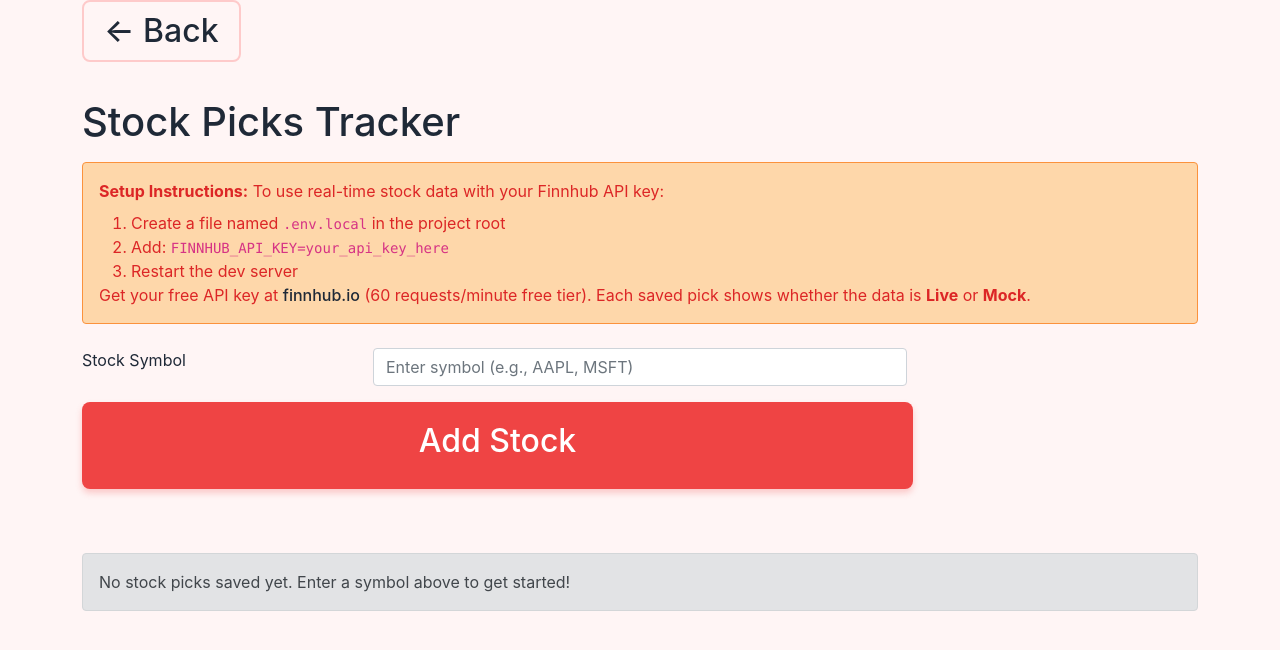
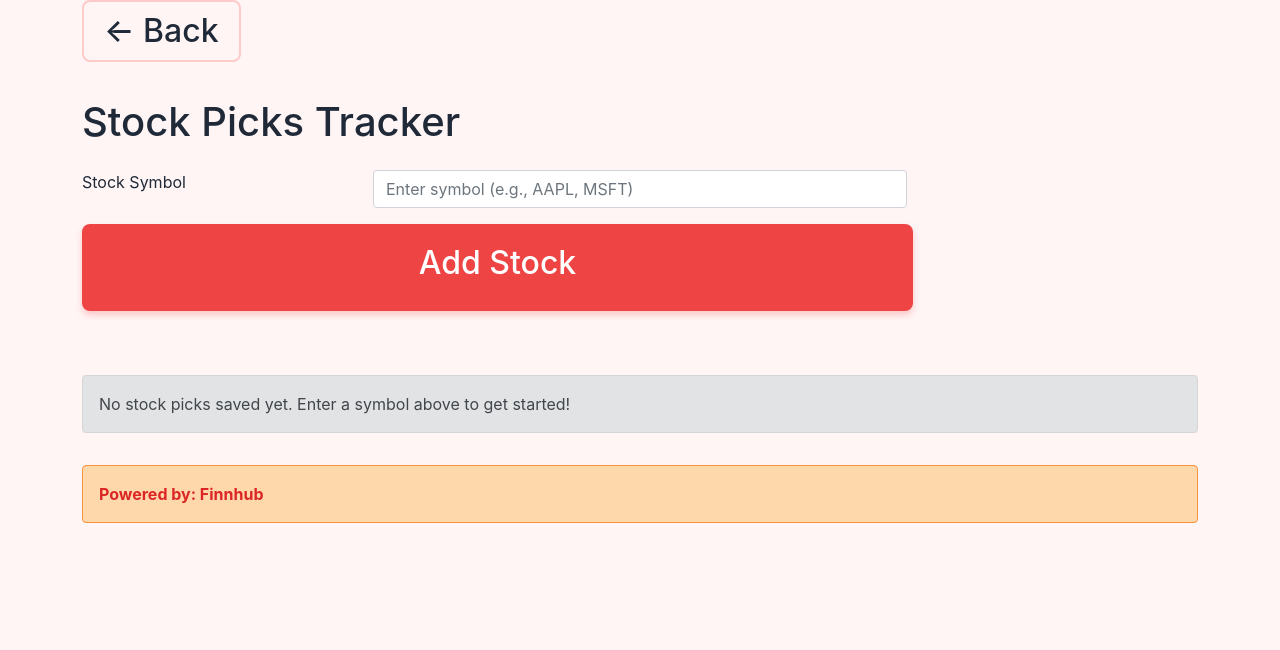
Before and after one commit to fernandozamoraj/nextjsplayground, a Next.js app: page /stockPicks in a window 1280 px wide. Shown: the top 650 px of the page. Built offline with nearby package versions, Linux system fonts and the light colour scheme.

Commit message:
changed finhub message to only show powered by

```diff
--- a/pages/stockPicks.js
+++ b/pages/stockPicks.js
@@ -76,17 +76,6 @@ const StockPicks = () => {
             <div className="container">
                 <BackLink />
                 <h1 className="mt-3">Stock Picks Tracker</h1>
-
-                <div className="alert alert-info mt-3" role="alert">
-                    <strong>Setup Instructions:</strong> To use real-time stock data with your Finnhub API key:
-                    <ol className="mb-0 mt-2">
-                        <li>Create a file named <code>.env.local</code> in the project root</li>
-                        <li>Add: <code>FINNHUB_API_KEY=your_api_key_here</code></li>
-                        <li>Restart the dev server</li>
-                    </ol>
-                    Get your free API key at <a href="https://finnhub.io" target="_blank" rel="noreferrer">finnhub.io</a> (60 requests/minute free tier).
-                    Each saved pick shows whether the data is <strong>Live</strong> or <strong>Mock</strong>.
-                </div>
 
                 <div className="row gx-5 form-group mt-4">
                     <div className="col-3">
@@ -187,6 +176,10 @@ const StockPicks = () => {
                         </div>
                     </div>
                 )}
+
+                <div className="alert alert-info mt-3" role="alert">
+                    <strong>Powered by: Finnhub</strong>
+                </div>
             </div>
         </div>
     );
```
